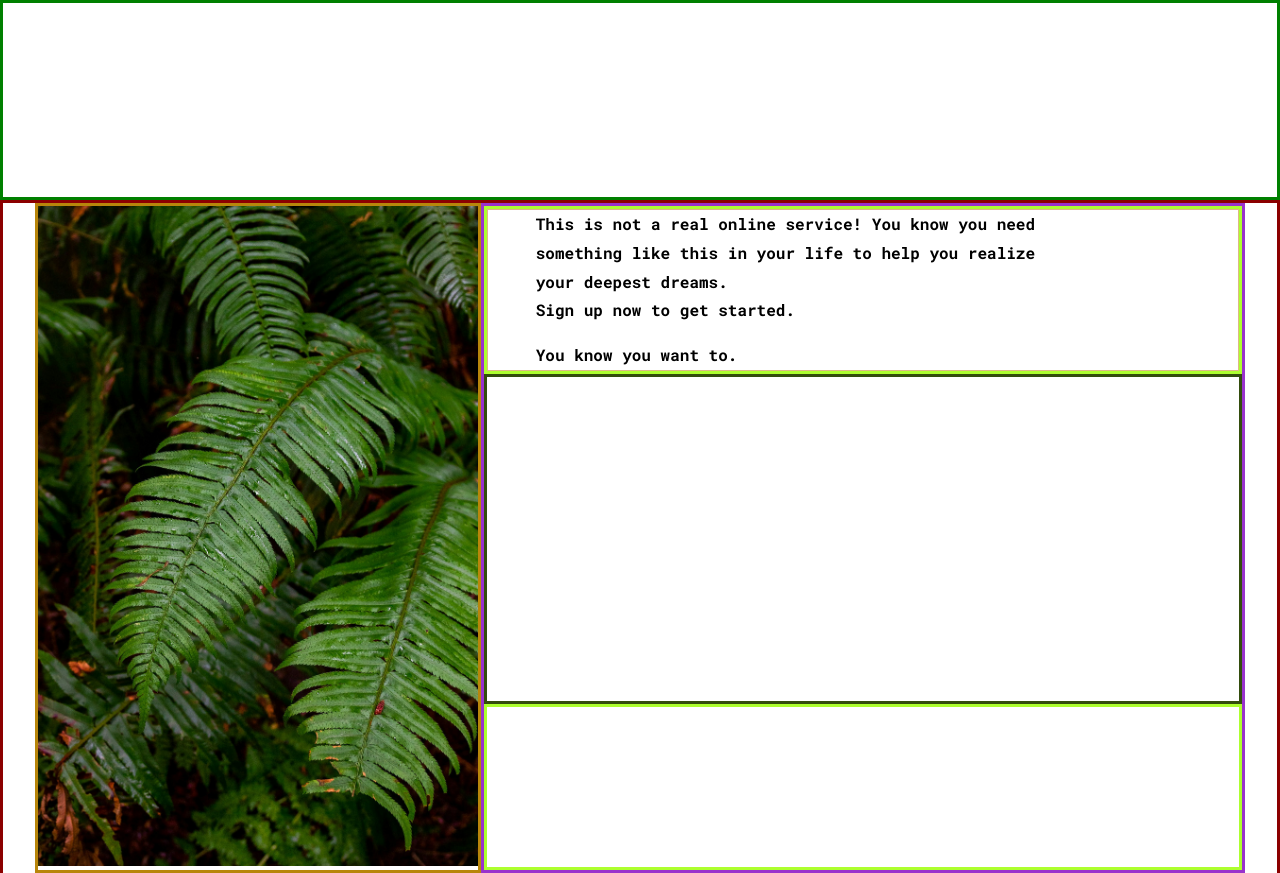
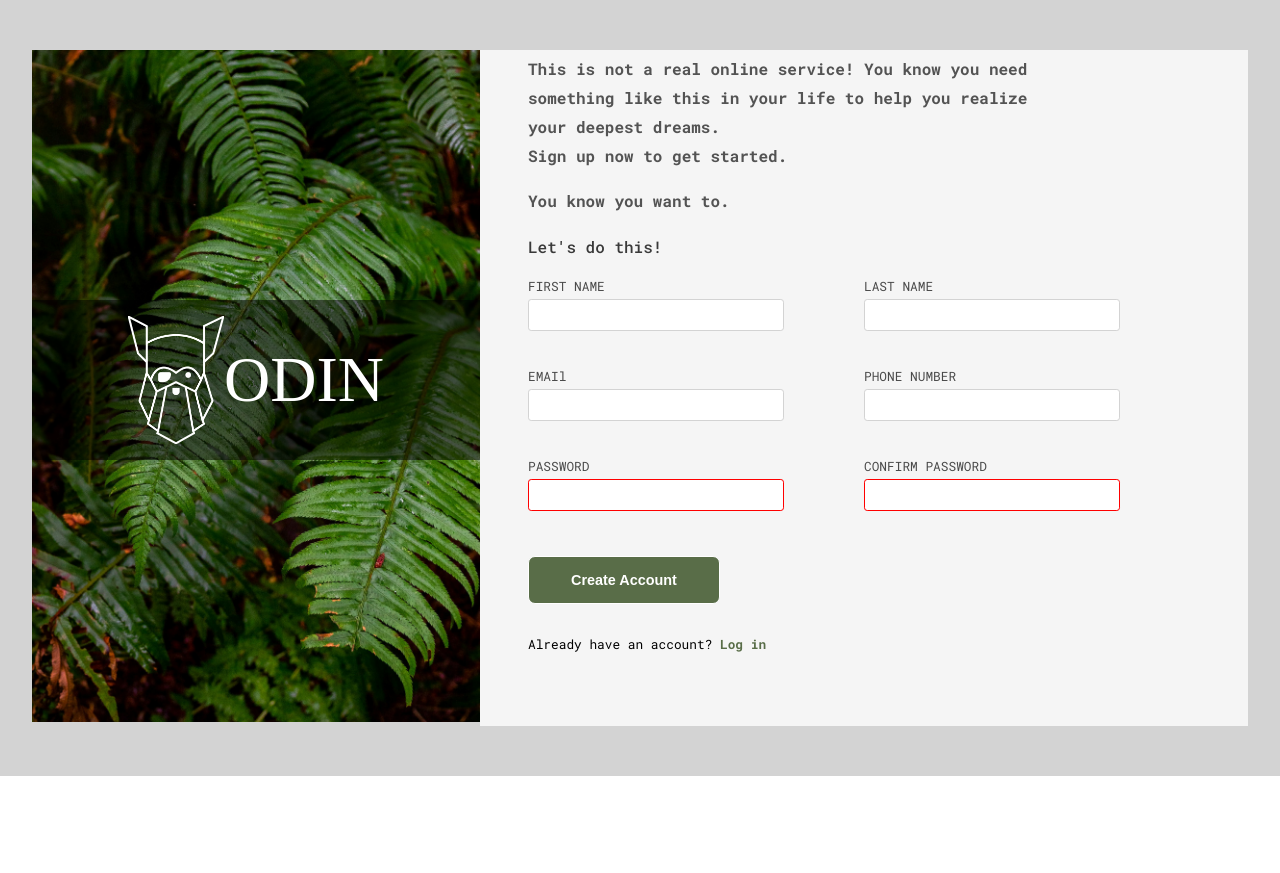
Before and after one commit to arman0hosseini/odin-sign-up-form, a plain HTML site: page index.html in a window 1280 px wide. Shown: the top 873 px of the page. After the commit the page ends 800 px from the top, so only its background shows below. Drawn offline with Linux system fonts and the light colour scheme.

Commit message:
kinda finished

```diff
--- a/index.html
+++ b/index.html
@@ -17,6 +17,10 @@
     <header></header>
     <main>
       <div class="img-part">
+        <div class="logo-container">
+          <img src="Images/odin-lined.png" alt="" />
+          <p>ODIN</p>
+        </div>
         <img src="Images/background.jpg" alt="" />
       </div>
       <div class="side-part">
@@ -30,8 +34,61 @@
             <p>You know you want to.</p>
           </div>
         </div>
-        <div class="side-main-part"></div>
-        <div class="side-footer-part"></div>
+        <div class="side-main-part">
+          <div class="main-content">
+            <h2>Let's do this!</h2>
+            <form class="form">
+              <div class="form-part">
+                <div class="form-control">
+                  <label for="first-name"> FIRST NAME </label>
+                  <input id="first-name" name="first-name" type="text" />
+                </div>
+                <div class="form-control">
+                  <label for="email">EMAIl </label>
+                  <input type="email" name="email" id="email" />
+                </div>
+                <div class="form-control">
+                  <label for="password"> PASSWORD </label>
+                  <input
+                    minlength="8"
+                    maxlength="30"
+                    required
+                    type="password"
+                    name="password"
+                    id="password"
+                  />
+                </div>
+              </div>
+              <div class="form-part">
+                <div class="form-control">
+                  <label for="last-name"> LAST NAME </label>
+                  <input type="text" name="last-name" id="last-name" />
+                </div>
+                <div class="form-control">
+                  <label for="phone-number"> PHONE NUMBER </label>
+                  <input type="tel" name="phone-number" id="phone-number" />
+                </div>
+                <div class="form-control">
+                  <label for="password2">CONFIRM PASSWORD </label>
+                  <input
+                    minlength="8"
+                    maxlength="30"
+                    required
+                    type="password"
+                    name="password2"
+                    id="password2"
+                  />
+                </div>
+              </div>
+            </form>
+          </div>
+        </div>
+        <div class="side-footer-part">
+          <div class="footer-content">
+            <button>Create Account</button>
+            <p>Already have an account? <a href="#">Log in</a></p>
+          </div>
+        </div>
       </div>
     </main>
     <footer></footer>
--- a/styles.css
+++ b/styles.css
@@ -8,20 +8,44 @@
 
 header,
 footer {
-  border: 3px solid green;
-  height: 200px;
+  height: 50px;
+  background-color: lightgray;
 }
 
 main {
-  border: 3px solid darkred;
   display: flex;
   flex-direction: row;
   justify-content: center;
+  background-color: lightgray;
 }
 
 .img-part {
-  border: 3px solid darkgoldenrod;
   flex-basis: 35%;
+  position: relative;
+}
+
+.img-part .logo-container {
+  position: absolute;
+  background-color: rgba(0, 0, 0, 0.5);
+  top: 250px;
+  left: 0;
+  right: 0;
+  display: flex;
+  justify-content: center;
+  padding: 1rem;
+}
+
+.img-part .logo-container img {
+  width: 6rem;
+}
+
+.img-part .logo-container p {
+  font-size: 4rem;
+  color: white;
+  align-items: center;
+  display: flex;
+  justify-content: center;
+  align-items: center;
 }
 
 .img-part img {
@@ -29,7 +53,7 @@ main {
 }
 
 .side-part {
-  border: 3px solid darkorchid;
+  background-color: rgb(245, 245, 245);
   width: 60%;
   display: flex;
   flex-direction: column;
@@ -39,33 +63,123 @@ main {
 }
 
 .side-header-part {
-  border: 3px solid greenyellow;
   flex-basis: 25%;
   display: flex;
   flex-direction: column;
   justify-content: center;
 }
 
-.side-main-part {
-  border: 3px solid rgb(51, 77, 13);
-  flex-basis: 50%;
-}
-.side-footer-part {
-  border: 3px solid greenyellow;
-  flex-basis: 25%;
-}
-
 .header-content {
-  border: 1px solid burlywood;
   font-weight: 700;
   font-size: 1rem;
   line-height: 1.8;
 }
 
 .header-content p {
+  color: rgb(83, 83, 83);
   margin-left: 3rem;
   width: 70%;
 }
 .header-content p:last-child {
   margin-top: 1rem;
 }
+.side-main-part {
+  flex-basis: 45%;
+  display: flex;
+  flex-direction: column;
+}
+.main-content {
+  display: flex;
+  flex-direction: column;
+  flex-grow: 1;
+}
+
+.main-content h2 {
+  margin: 1rem 0 0.5rem 3rem;
+  font-size: 1rem;
+  font-weight: 500;
+  color: rgb(58, 58, 58);
+}
+
+.main-content .form {
+  flex-grow: 1;
+  display: flex;
+  flex-direction: row;
+  justify-content: flex-start;
+  gap: 2rem;
+}
+
+.form-part {
+  margin-left: 3rem;
+  display: flex;
+  flex-direction: column;
+  justify-content: space-evenly;
+  gap: 1.5rem;
+}
+
+.form-part .form-control {
+  display: flex;
+  flex-direction: column;
+  gap: 0.3rem;
+}
+
+.form-control label {
+  color: rgb(74, 74, 74);
+  font-size: 0.8rem;
+  font-weight: 400;
+}
+
+.form-control input {
+  border: 1px solid lightgray;
+  width: 16rem;
+  height: 2rem;
+  padding: 0.5rem;
+  border-radius: 0.2rem;
+}
+
+.form-control input:focus {
+  border: 2px solid lightblue;
+  box-shadow: rgba(0, 0, 0, 0.1) 0px 20px 25px -5px,
+    rgba(0, 0, 0, 0.04) 0px 10px 10px -5px;
+  outline: none;
+}
+
+.form-control input:invalid {
+  border: 1px solid red;
+}
+
+.side-footer-part {
+  flex-basis: 25%;
+  margin-top: 2rem;
+}
+
+.footer-content {
+  margin-left: 3rem;
+  display: flex;
+  flex-direction: column;
+  align-items: flex-start;
+  gap: 2rem;
+}
+
+.footer-content button {
+  background-color: #596d48;
+  border: 1px solid white;
+  border-radius: 7px;
+  color: white;
+  width: 12rem;
+  height: 3rem;
+  padding: 0.5rem;
+  font-weight: 600;
+  font-size: 0.9rem;
+}
+
+.footer-content p {
+  font-weight: 400;
+  font-size: 0.8rem;
+}
+
+.footer-content a {
+  color: rgb(89 109 72);
+  font-weight: 700;
+  text-decoration: none;
+}
```
